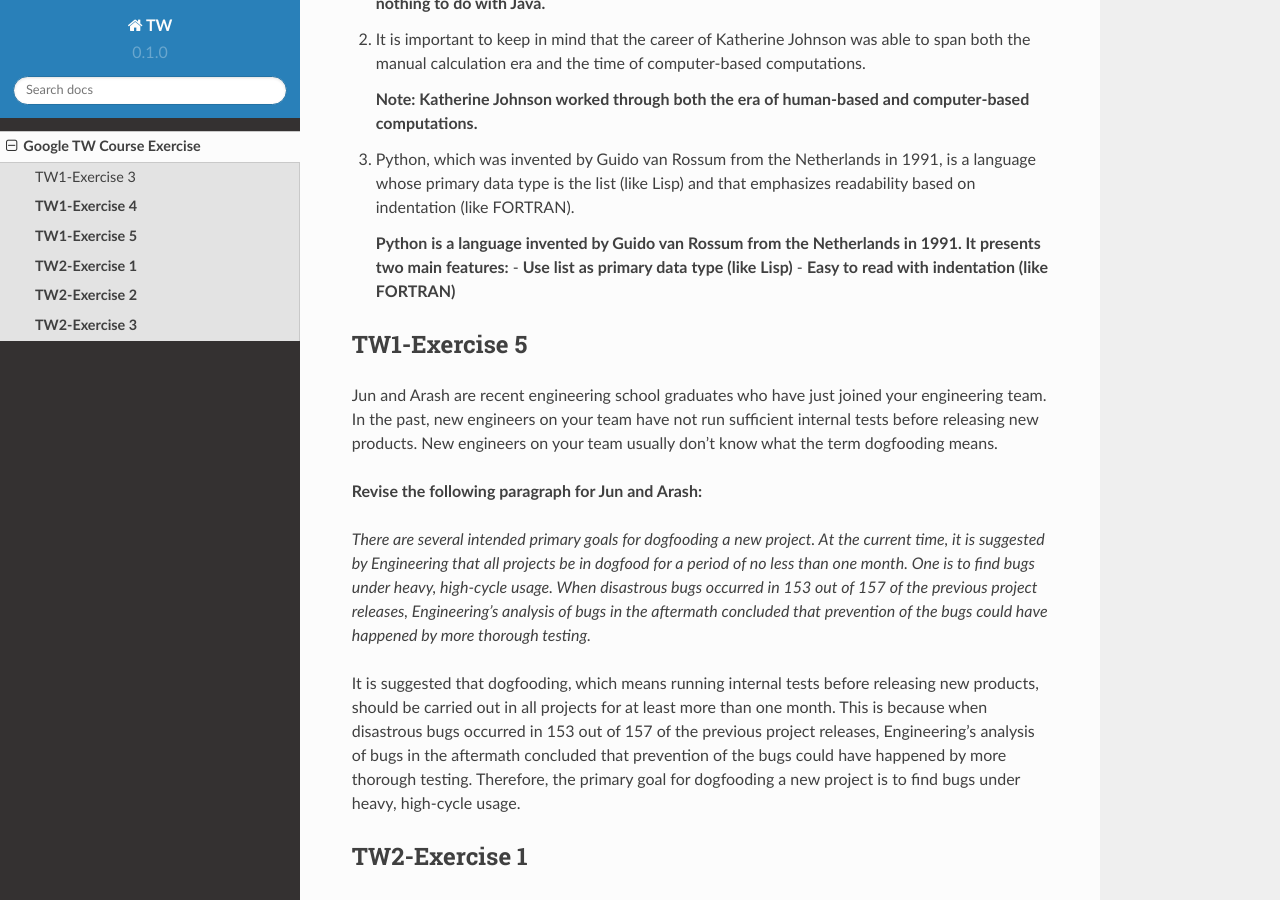
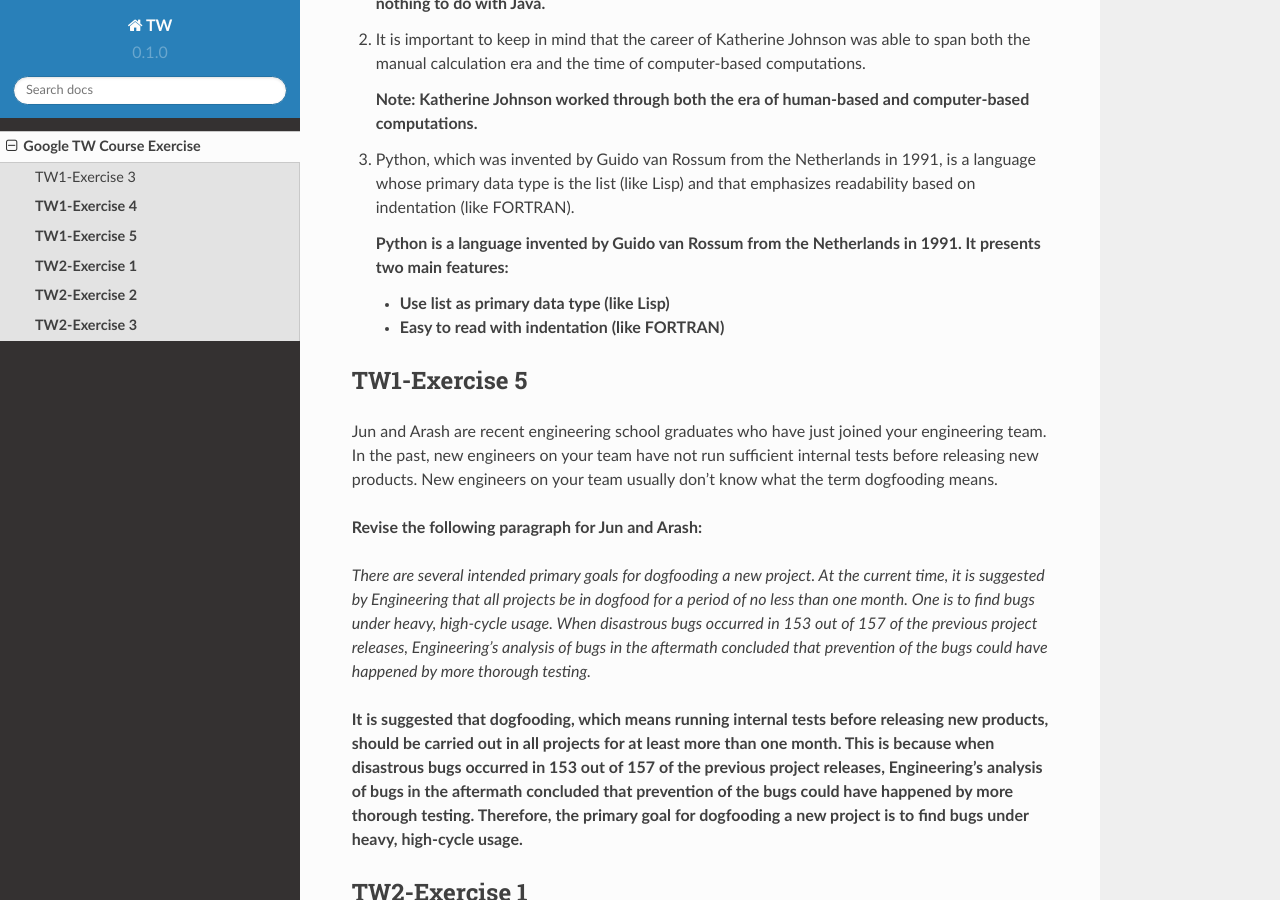
Before and after one commit to Gallifrey23/techwriting, a Sphinx documentation site: the page built from docs/source/google-tw-course-exercise.rst, in a window 1280 px wide and 900 px high, scrolled down 801 px. Built offline with Sphinx 7.4.7 and the Read the Docs theme 2.0.0, drawn with Linux system fonts in a browser that asks for light colours; pages that are not in the unit, such as notebooks, are missing from menus.

```diff
--- a/docs/source/google-tw-course-exercise.rst
+++ b/docs/source/google-tw-course-exercise.rst
@@ -36,6 +36,7 @@ See possible `instructions <https://github.com/Gallifrey23/gallifrey23.github.io
 3. Python, which was invented by Guido van Rossum from the Netherlands in 1991, is a language whose primary data type is the list (like Lisp) and that emphasizes readability based on indentation (like FORTRAN).
 
    **Python is a language invented by Guido van Rossum from the Netherlands in 1991. It presents two main features:**
+
    - **Use list as primary data type (like Lisp)**
    - **Easy to read with indentation (like FORTRAN)**
 
@@ -48,7 +49,7 @@ Jun and Arash are recent engineering school graduates who have just joined your
 
 *There are several intended primary goals for dogfooding a new project. At the current time, it is suggested by Engineering that all projects be in dogfood for a period of no less than one month. One is to find bugs under heavy, high-cycle usage. When disastrous bugs occurred in 153 out of 157 of the previous project releases, Engineering's analysis of bugs in the aftermath concluded that prevention of the bugs could have happened by more thorough testing.*
 
-It is suggested that dogfooding, which means running internal tests before releasing new products, should be carried out in all projects for at least more than one month. This is because when disastrous bugs occurred in 153 out of 157 of the previous project releases, Engineering's analysis of bugs in the aftermath concluded that prevention of the bugs could have happened by more thorough testing. Therefore, the primary goal for dogfooding a new project is to find bugs under heavy, high-cycle usage.
+**It is suggested that dogfooding, which means running internal tests before releasing new products, should be carried out in all projects for at least more than one month. This is because when disastrous bugs occurred in 153 out of 157 of the previous project releases, Engineering's analysis of bugs in the aftermath concluded that prevention of the bugs could have happened by more thorough testing. Therefore, the primary goal for dogfooding a new project is to find bugs under heavy, high-cycle usage.**
 
 **TW2-Exercise 1**
 -----------------------
@@ -57,26 +58,31 @@ A hurried writer wrote the following first draft for a document entitled **An In
 
 You need to know about Linux commands prior to reading this document. This document explains a lot of introductory material about hard links, not soft (symbolic) links. Suppose you run a Linux command that creates a file. When you create this file, Linux creates the contents of that file and a filename. A filename is a hard link to the contents. A hard link is a pointer from the filename to the contents. Now, here's the interesting part: you can create multiple hard links to the same existing content. For example, the command echo "Hello There."  foo creates a file named foo containing the textual contents "Hello There." The command ln foo bar is a way of creating a hard link named bar that points to the contents of foo. Changing foo and bar are now synonymous. You can create lots and lots of hard links to the same content. Any change made to foo will also appear in bar.
 
-**Do not revise the sentences; just organize the original sentences into four sections of your choosing. In other words, create four suitable headers and then move the sentences under the appropriate header.**
+*Do not revise the sentences; just organize the original sentences into four sections of your choosing. In other words, create four suitable headers and then move the sentences under the appropriate header.*
 
 
 **1. Before you begin:**
+
 You need to know about Linux commands prior to reading this document.
 
 **2. Short description:**
+
 This document explains a lot of introductory material about hard links, not soft (symbolic) links.
 
 **3. What is hard link?**
+
 A hard link is a pointer from the filename to the contents. Suppose you run a Linux command that creates a file. When you create this file, Linux creates the contents of that file and a filename. A filename is a hard link to the contents.
 
 **4. How to create hard links in Linux?**
+
 Now, here's the interesting part: you can create multiple hard links to the same existing content. For example, the command echo "Hello There." foo creates a file named foo containing the textual contents "Hello There." The command ln foo bar is a way of creating a hard link named bar that points to the contents of foo. Changing foo and bar are now synonymous. You can create lots and lots of hard links to the same content. Any change made to foo will also appear in bar.
 
 **TW2-Exercise 2**
 -------------------------
 
 During this part of the exercise you will review a paragraph relating to one part of the complex diagram you saw during the in-class discussion. The audience for this set of drawings is Intro to Computer Networks students.
-*Using Google Drawings, create a diagram that represents the following paragraph:*
+**Using Google Drawings, create a diagram that represents the following paragraph:**
+
 When the Domain Name Server (DNS) resolver first receives a request from a client, it asks the Root Server about what Top Level Domain (TLD) server it should talk to next. The Root Server replies to the resolver with the location of the relevant TLD server.
 
  `A revised diagram for reference <https://github.com/Gallifrey23/gallifrey23.github.io/blob/9992db8ffc9409e25d8bbdd0b85a51d059e89827/assets/images/Copy_of_Exercise2_Good_Diagram-DNS.svg>`_
@@ -87,7 +93,7 @@ When the Domain Name Server (DNS) resolver first receives a request from a clien
 **TW2-Exercise 3**
 ---------------------------
 
-Describe the appearance of a thumbtack (not a pushpin) without using mathematical measurements, illustrations, or photographs.
+*Describe the appearance of a thumbtack (not a pushpin) without using mathematical measurements, illustrations, or photographs.*
 
 **Description of a Thumbtack**
 
@@ -98,7 +104,9 @@ A thumbtack resembles a pushpin, except that a thumbtack has a flat, round metal
 **A thumbtack consists of the following two parts:**
 
 **1. A Flat Round Top**
+
 The top of a thumbtack is usually made of metal and in flat, circular shape. It looks like the top of a nail, but usually thinner.
 
 **2. A Short Sharp Pin**
+
 The short sharp pin on a thumbtack is pointed at one end, with the other end adhere to the flat round top. The pin is similar to a needle, except that it doesn't have a hole on the top.
```
